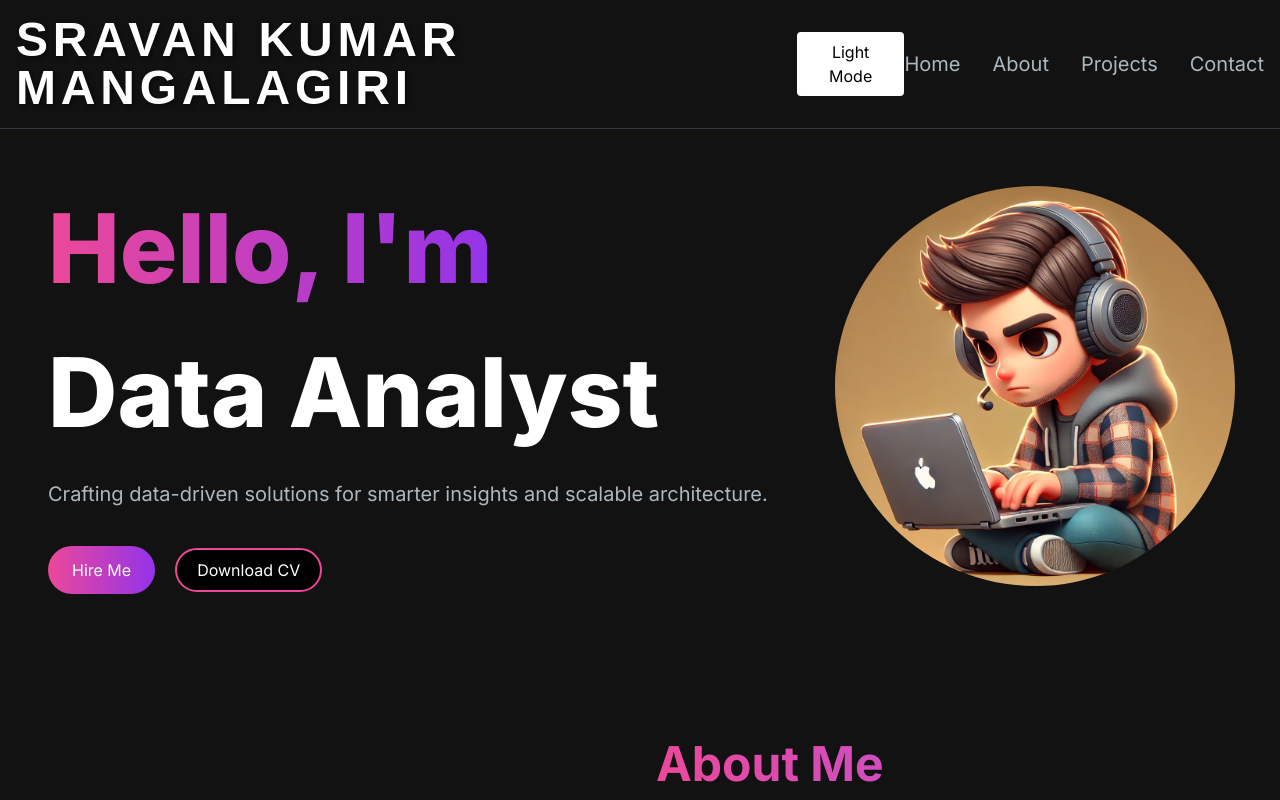
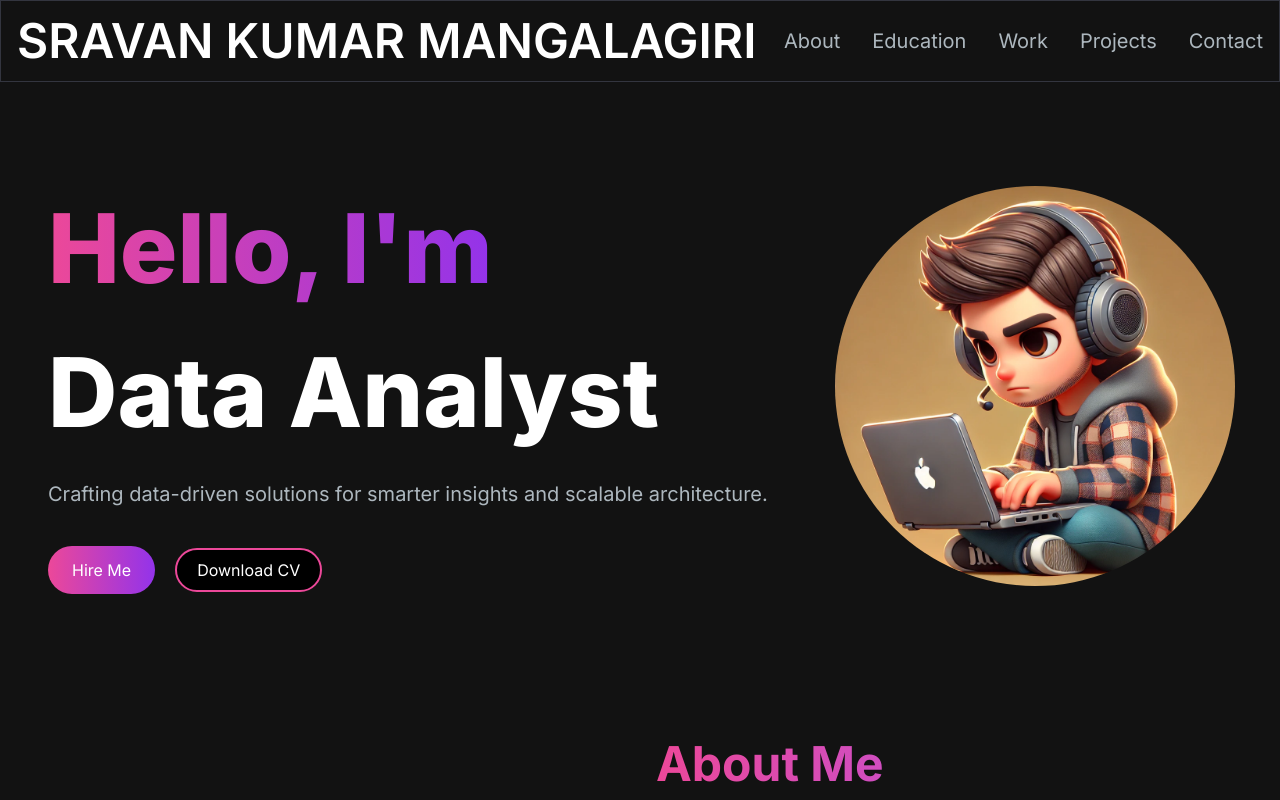
Before and after one commit to Sravan2418/Portfolio-nextjs-react, a Next.js app: page / in a window 1280 px wide. Shown: the top 800 px of the page. Built offline with nearby package versions, Linux system fonts and the light colour scheme.

Commit message:
Install resend package

```diff
--- a/src/app/components/AboutSection.jsx
+++ b/src/app/components/AboutSection.jsx
@@ -27,7 +27,7 @@ const AboutSection = () => {
             I am a Data Engineering and Analytics Expert with a passion for transforming complex data into actionable insights. With a strong foundation in Data Warehousing, Machine Learning, and Generative AI, I specialize in designing scalable data solutions that empower businesses to make smarter decisions and optimize operations.
           </p>
           <p className="text-base leading-relaxed lg:text-lg lg:leading-relaxed w-full">
-            I have extensive experience in building and optimizing ETL pipelines, conducting A/B testing, and delivering high-impact reporting and analysis. My technical toolkit includes Python, SQL, Spark, and NoSQL databases such as MongoDB, Cassandra, Redis, Elasticsearch, and Kafka. I'm also proficient in SSIS integrations and cloud migrations, ensuring smooth data flow and transition across environments.
+            I have extensive experience in building and optimizing ETL pipelines, conducting A/B testing, and delivering high-impact reporting and analysis. My technical toolkit includes Python, SQL, Spark, and NoSQL databases such as MongoDB, Cassandra, Redis, Elasticsearch, and Kafka. I&apos;m also proficient in SSIS integrations and cloud migrations, ensuring smooth data flow and transition across environments.
           </p>
           <p className="text-base leading-relaxed lg:text-lg lg:leading-relaxed w-full">
             I leverage cloud platforms such as AWS, Azure, and GCP to create efficient, real-time data architectures.
--- a/src/app/components/Navbar.jsx
+++ b/src/app/components/Navbar.jsx
@@ -1,85 +1,64 @@
 "use client";
-import { useState, useEffect } from "react";
 import Link from "next/link";
-import { Bars3Icon, XMarkIcon } from "@heroicons/react/24/solid"; // Ensure these icons are available
-import NavLink from "./NavLink"; // Assuming NavLink is your custom component for handling links
+import React, { useState } from "react";
+import NavLink from "./NavLink";
+import { Bars3Icon, XMarkIcon } from "@heroicons/react/24/solid";
+import MenuOverlay from "./MenuOverlay";
 
-// Sample nav links
 const navLinks = [
-  { title: "Home", path: "/" },
-  { title: "About", path: "/about" },
-  { title: "Projects", path: "/projects" },
-  { title: "Contact", path: "/contact" },
+  {
+    title: "About",
+    path: "#about", // Links to the "About" section
+  },
+  {
+    title: "Education",
+    path: "#education", // Links to the "Education" section
+  },
+  {
+    title: "Work",  // Added this for "Experience"
+    path: "#work-experience", // This path should match your section ID
+  },
+  {
+    title: "Projects",
+    path: "#projects", // Links to the "Projects" section
+  },
+  {
+    title: "Contact",
+    path: "#contact", // Links to the "Contact" section
+  },
 ];
 
 const Navbar = () => {
   const [navbarOpen, setNavbarOpen] = useState(false);
-  const [theme, setTheme] = useState("dark"); // Default theme is 'dark'
-
-  // Optionally: Load theme from localStorage (for persistence across sessions)
-  useEffect(() => {
-    const savedTheme = localStorage.getItem("theme");
-    if (savedTheme) {
-      setTheme(savedTheme);
-    }
-  }, []);
-
-  const toggleTheme = () => {
-    const newTheme = theme === "dark" ? "light" : "dark";
-    setTheme(newTheme);
-    localStorage.setItem("theme", newTheme); // Persist the theme in localStorage
-  };
 
   return (
-    <nav
-      className={`fixed top-0 left-0 right-0 z-10 border-b transition-all duration-500 ${
-        theme === "dark"
-          ? "bg-[#121212] border-[#33353F] text-white"
-          : "bg-[#f9f9f9] border-gray-300 text-black"
-      }`}
-    >
-      <div className="container flex items-center justify-between mx-auto py-4 px-4">
-        {/* Name and Logo Section */}
+    <nav className="fixed mx-auto border border-[#33353F] top-0 left-0 right-0 z-10 bg-[#121212] bg-opacity-100">
+      <div className="flex container lg:py-4 flex-wrap items-center justify-between mx-auto px-4 py-2">
         <Link
-          href="/"
-          className="text-3xl md:text-5xl font-bold tracking-wide"
-          style={{
-            fontFamily: "'Montserrat', sans-serif",
-            letterSpacing: "0.1em",
-            textTransform: "uppercase",
-            textShadow: theme === "dark" ? "2px 2px 5px rgba(0, 0, 0, 0.5)" : "none",
-          }}
+          href={"/"}
+          className="text-2xl md:text-5xl text-white font-semibold"
         >
           SRAVAN KUMAR MANGALAGIRI
         </Link>
-
-        {/* Theme Toggle Button */}
-        <button
-          onClick={toggleTheme}
-          className={`ml-4 py-2 px-4 rounded transition-colors duration-300 ${
-            theme === "dark" ? "bg-white text-black" : "bg-black text-white"
-          }`}
-        >
-          {theme === "dark" ? "Light Mode" : "Dark Mode"}
-        </button>
-
-        {/* Mobile Menu Toggle Button */}
-        <div className="block md:hidden">
-          <button
-            onClick={() => setNavbarOpen(!navbarOpen)}
-            className="flex items-center px-3 py-2 border rounded border-slate-200 text-slate-200 hover:text-white hover:border-white"
-          >
-            {!navbarOpen ? (
-              <Bars3Icon className="h-6 w-6" />
-            ) : (
-              <XMarkIcon className="h-6 w-6" />
-            )}
-          </button>
+        <div className="mobile-menu block md:hidden">
+          {!navbarOpen ? (
+            <button
+              onClick={() => setNavbarOpen(true)}
+              className="flex items-center px-3 py-2 border rounded border-slate-200 text-slate-200 hover:text-white hover:border-white"
+            >
+              <Bars3Icon className="h-5 w-5" />
+            </button>
+          ) : (
+            <button
+              onClick={() => setNavbarOpen(false)}
+              className="flex items-center px-3 py-2 border rounded border-slate-200 text-slate-200 hover:text-white hover:border-white"
+            >
+              <XMarkIcon className="h-5 w-5" />
+            </button>
+          )}
         </div>
-
-        {/* Desktop Menu */}
-        <div className={`hidden md:flex md:w-auto`}>
-          <ul className="flex space-x-8">
+        <div className="menu hidden md:block md:w-auto" id="navbar">
+          <ul className="flex p-4 md:p-0 md:flex-row md:space-x-8 mt-0">
             {navLinks.map((link, index) => (
               <li key={index}>
                 <NavLink href={link.path} title={link.title} />
@@ -88,27 +67,7 @@ const Navbar = () => {
           </ul>
         </div>
       </div>
-
-      {/* Mobile Menu Overlay */}
-      {navbarOpen && (
-        <div
-          className={`${
-            theme === "dark" ? "bg-[#121212]" : "bg-white"
-          } absolute top-0 left-0 right-0 z-10 flex flex-col items-center justify-center min-h-screen space-y-6 md:hidden transition-colors duration-500`}
-        >
-          <ul className="flex flex-col space-y-8 text-2xl">
-            {navLinks.map((link, index) => (
-              <li key={index}>
-                <NavLink
-                  href={link.path}
-                  title={link.title}
-                  onClick={() => setNavbarOpen(false)} // Close on click
-                />
-              </li>
-            ))}
-          </ul>
-        </div>
-      )}
+      {navbarOpen ? <MenuOverlay links={navLinks} /> : null}
     </nav>
   );
 };
```
